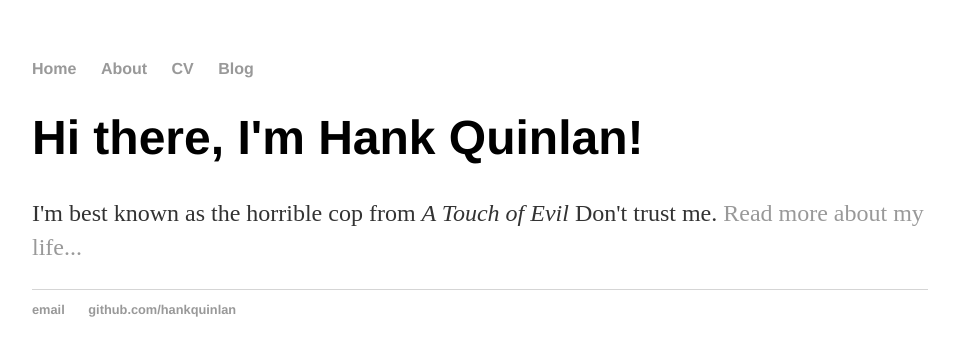
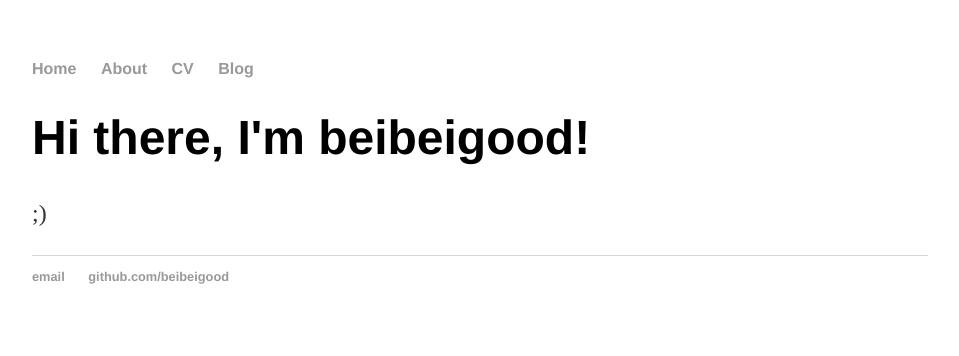
Before and after one commit to beibeigood/beibeigood.github.io, a Jekyll site: the page built from index.html, in a window 1280 px wide. Shown: the top 356 px of the page, without its empty margins (160-1119 px from the left). Built offline with Jekyll 4.4.1, drawn with Linux system fonts in a browser that asks for light colours.

Commit message:
Update index.html

```diff
--- a/index.html
+++ b/index.html
@@ -1,30 +1,8 @@
-<!DOCTYPE html>
-<html>
-	<head>
-		<title>Hank Quinlan, Horrible Cop</title>
-		<!-- link to main stylesheet -->
-		<link rel="stylesheet" type="text/css" href="/css/main.css">
-	</head>
-	<body>
-		<nav>
-    		<ul>
-        		<li><a href="/">Home</a></li>
-	        	<li><a href="/about">About</a></li>
-        		<li><a href="/cv">CV</a></li>
-        		<li><a href="/blog">Blog</a></li>
-    		</ul>
-		</nav>
-		<div class="container">
-    		<div class="blurb">
-        		<h1>Hi there, I'm Hank Quinlan!</h1>
-				<p>I'm best known as the horrible cop from <em>A Touch of Evil</em> Don't trust me. <a href="/about">Read more about my life...</a></p>
-    		</div><!-- /.blurb -->
-		</div><!-- /.container -->
-		<footer>
-    		<ul>
-        		<li><a href="mailto:hankquinlanhub@gmail.com">email</a></li>
-        		<li><a href="https://github.com/hankquinlan">github.com/hankquinlan</a></li>
-			</ul>
-		</footer>
-	</body>
-</html>
+---
+layout: default
+title: Wenqing Hao, aka beibeigood
+---
+<div class="blurb">
+	<h1>Hi there, I'm beibeigood!</h1>
+	<p>;)</p>
+</div><!-- /.blurb -->
```
